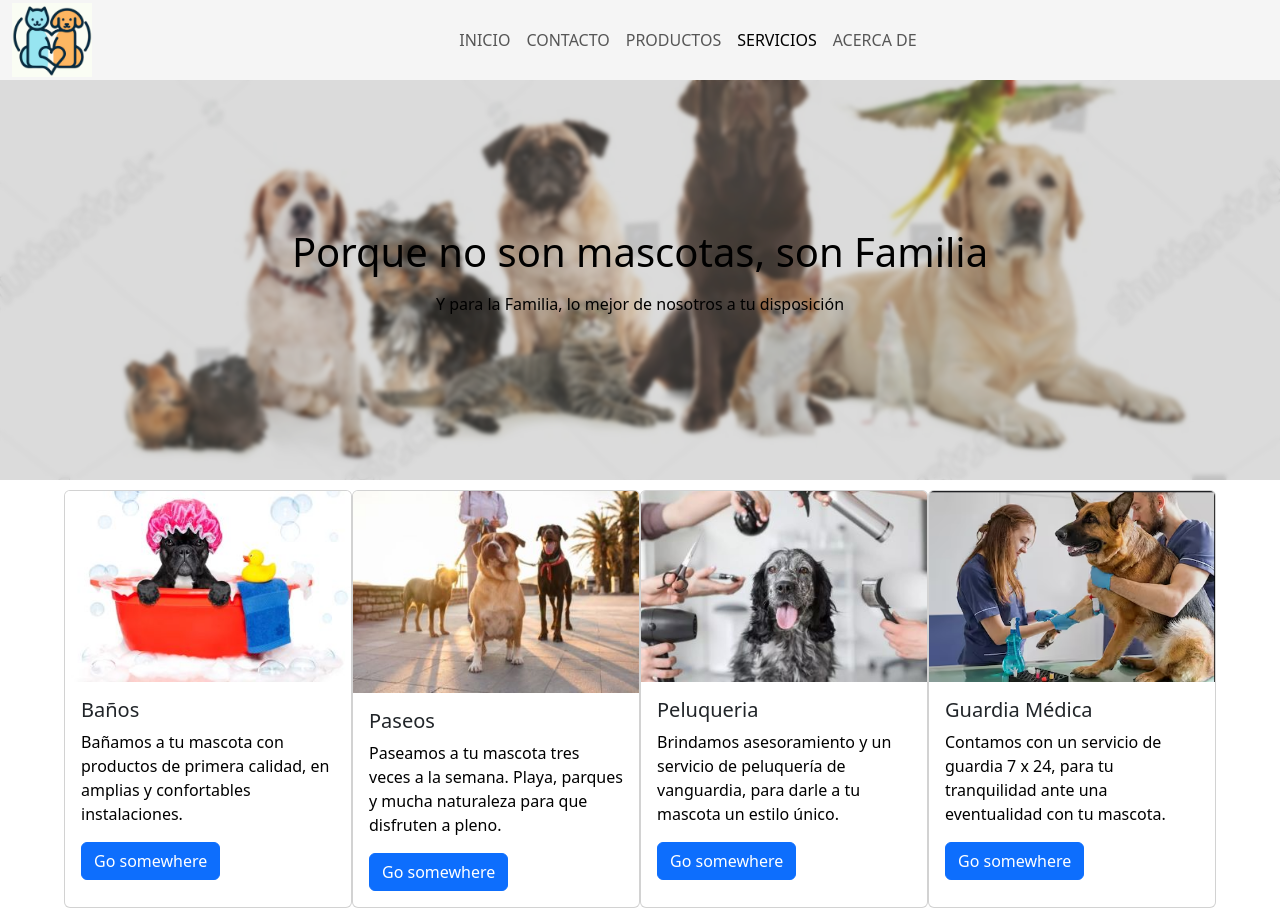
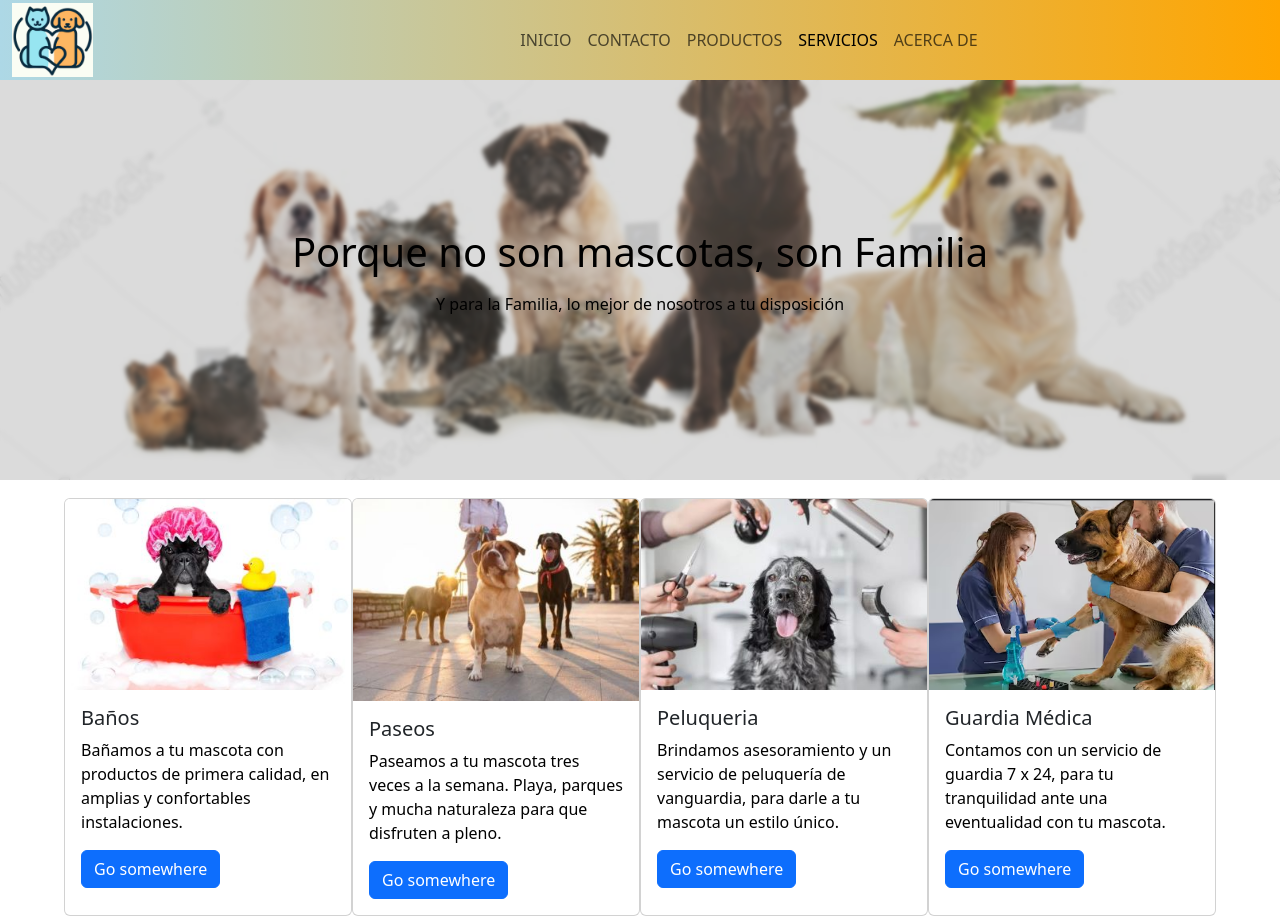
Before and after one commit to suarezjr/unidad08, a website: page pages/servicios.html in a window 1280 px wide. Shown: the top 919 px of the page. Drawn offline with nearby package versions, Linux system fonts and the light colour scheme.

Commit message:
Ajustes en Responsive de Servicios

```diff
--- a/js/script.js
+++ b/js/script.js
@@ -9,6 +9,6 @@ for (let i = 0; i < 5; i++) {
     console.log(i);
   };
 
-  let nombre=prompt("Como te llamas?");
+//  let nombre=prompt("Como te llamas?");
 
-  alert(nombre);
+//  alert(nombre);
--- a/pages/servicios.html
+++ b/pages/servicios.html
@@ -19,12 +19,13 @@
 
     <body id="body">
         <!--ESTRUCTURA 1 = HEADER/NAV-->
-        <nav id="navBar" class="navbar navbar-expand-lg w-100">
+        <nav id="navBar" class="navbar navbar-expand-md w-100">
             <div class="container-fluid">
-                <a class="navbar-brand" href="#"><img class="navbar__logo" src="../icons/logo_pets.png" alt=""></a>
+                <a class="navbar-brand" href="../index.html"><img class="navbar__logo" src="../icons/logo_pets.png" alt=""></a>
                 <button class="navbar-toggler" type="button" data-bs-toggle="collapse" data-bs-target="#navbarNavAltMarkup" aria-controls="navbarNavAltMarkup" aria-expanded="false" aria-label="Toggle navigation">
-                <span class="navbar-toggler-icon"></span>
+                    <span class="navbar-toggler-icon"></span>
                 </button>
+
                 <div class="collapse navbar-collapse justify-content-center" id="navbarNavAltMarkup">
                     <div class="navbar-nav text-uppercase">
                         <a class="nav-link" aria-current="page" href="../index.html">Inicio</a>
@@ -40,16 +41,16 @@
         <!--BANNER DEL SITIO-->
         <section class="main__banner">
             <picture class="main__banner-picture">
-                <p class="display-6">Porque no son mascotas, son Familia</p>
-                <p class="display-7">Y para la Familia, lo mejor de nosotros a tu disposición</p>
+                <p class="display-6 animate__animated animate__fadeInLeftBig">Porque no son mascotas, son Familia</p>
+                <p class="display-7 animate__animated animate__fadeInRight">Y para la Familia, lo mejor de nosotros a tu disposición</p>
             </picture>
         </section>
 
         <!--ESTRUCTURA 2 = MAIN-->
         <main id="main">
 
-              <section class="equipo__contenedor d-flex">
-
+              <!--<section class="container d-flex">-->
+              <section class="d-flex pt-2 flex-column flex-sm-column flex-md-row">
                 <div class="card" style="width: 18rem;">
                     <img src="../images/page-servicios/baño.jpg" class="card-img-top" alt="...">
                     <div class="card-body">
--- a/sass/estilo-principal/_header.scss
+++ b/sass/estilo-principal/_header.scss
@@ -1,11 +1,23 @@
 /*ESTILOS NAVBAR BTS*/
 #navBar {
     /*max-width: 1400px; lo comente para que tome el ancho del body */
-    background-color: whitesmoke;
+    background-image: linear-gradient(to right, lightblue, orange);
     position: fixed;
     z-index: 100;
     height: 80px;
 }
+
+/* aqui implemento que halla una transicion de cada nav-link, cambiando su tamaño de letra
+cuando pasa el mouse por encima */
+.nav-link{
+    transition: font-size 0.5s ease;
+}
+.nav-link:hover {
+  font-size: x-large;
+}
+/* **************************** */
+
 .navbar__logo {
-    width: 80px;
+    position: relative;
+    width: 40%;
 }
```
Also changed, not shown: index.html (+5 -2 lines), pages/acercaDe.html (+2 -2 lines), pages/contacto.html (+2 -2 lines), pages/productos.html (+2 -2 lines), css/style.css, 1 other file.
